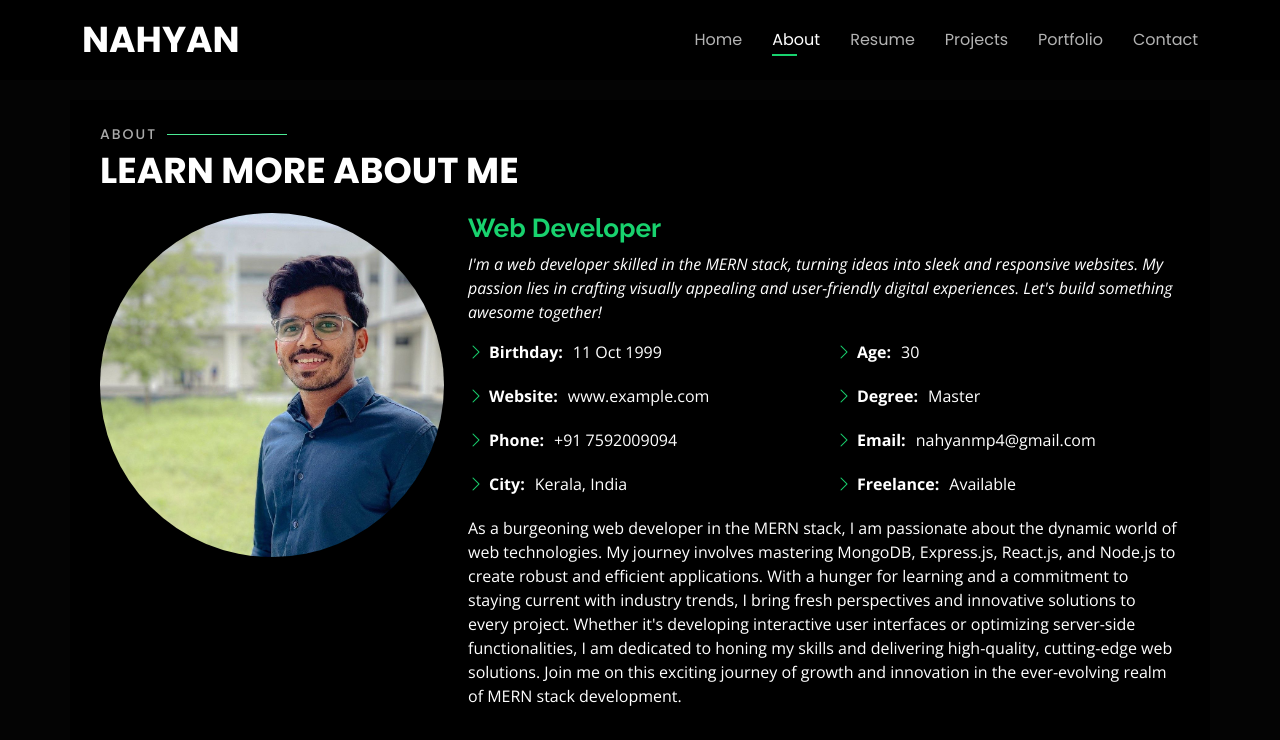
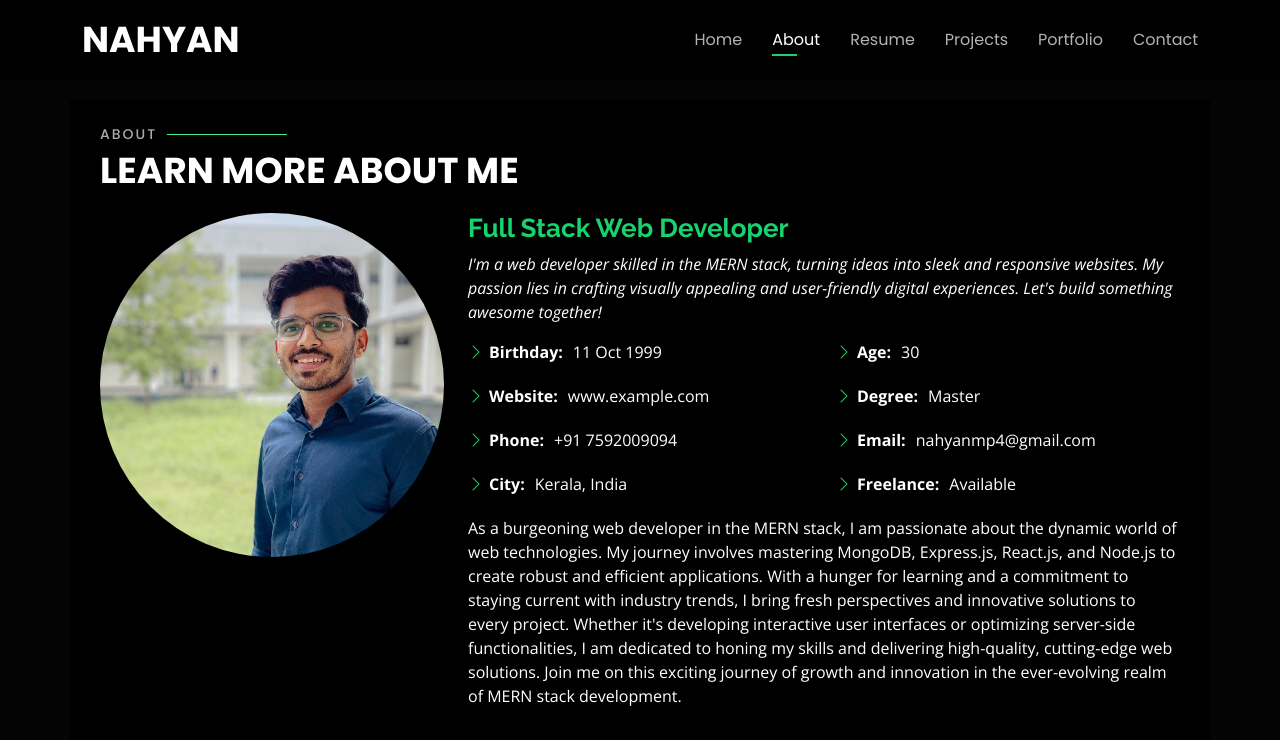
Before and after one commit to nahyan0077/personal-webpage, a plain HTML site: page index.html in a window 1280 px wide. Both pictures are taken after a click on the link "About". Shown: the top 740 px of the page. Drawn offline with nearby package versions, Linux system fonts and the light colour scheme; files that its build step writes are made by us from their sources.

Commit message:
Update index.html

```diff
--- a/index.html
+++ b/index.html
@@ -89,7 +89,7 @@
           <img src="assets\img\myprofile.jpg" class="img-fluid" alt="">
         </div>
         <div class="col-lg-8 pt-4 pt-lg-0 content" data-aos="fade-left">
-          <h3>Web Developer</h3>
+          <h3>Full Stack Web Developer</h3>
           <p class="fst-italic">
             I'm a web developer skilled in the MERN stack, turning ideas into sleek and responsive websites. My passion lies in crafting visually appealing and
             user-friendly digital experiences. Let's build something awesome together!
```
